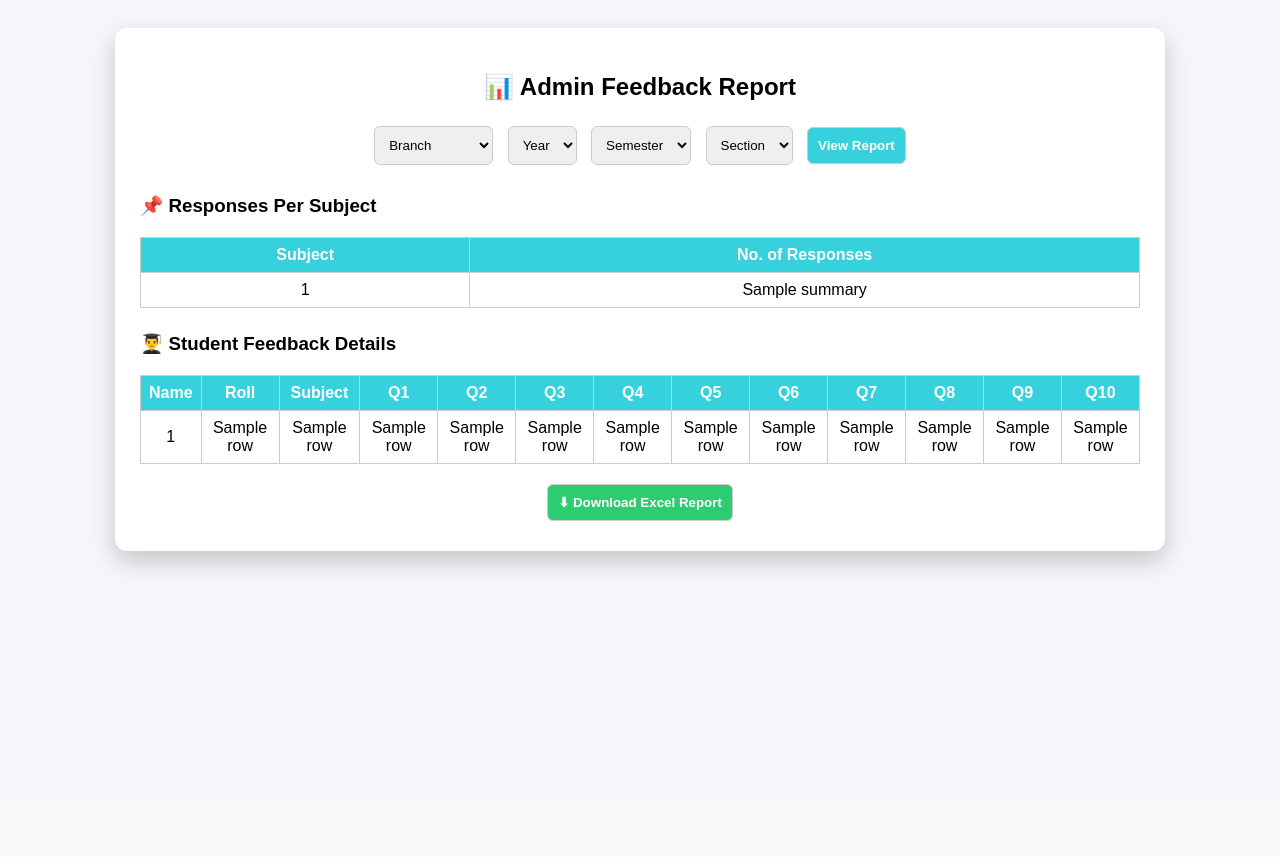
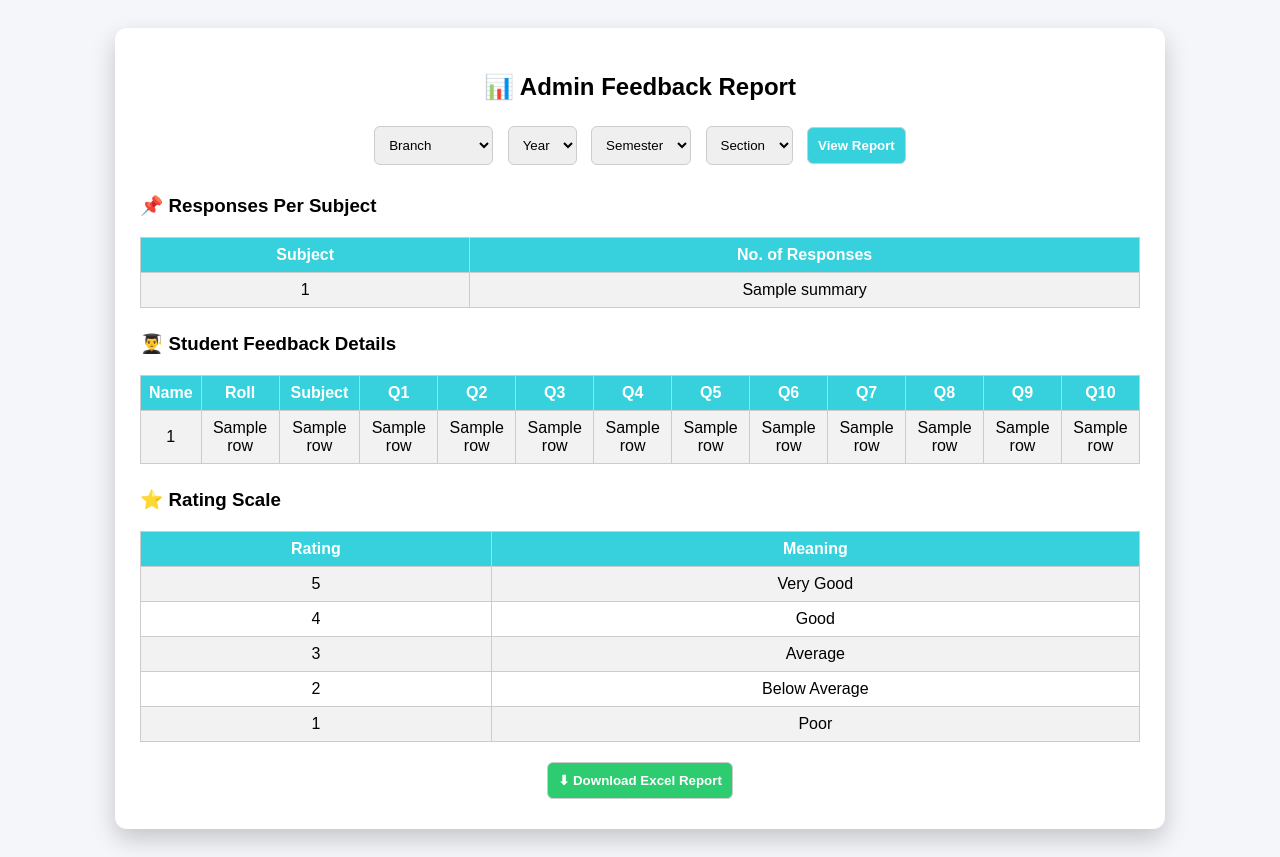
Before and after one commit to Vivekanandhan7677/MRCE_FEEDBACK, a Flask app: template templates/admin_report.html in a window 1280 px wide. Before the commit the page ends 572 px from the top, so only its background shows below. Run offline with Flask 3, Linux system fonts and the light colour scheme; the template is opened without the code that fills it: most values are stand-ins (such as "Sample title", 1, 10 or a date in 2020); some libraries are stand-ins or nearby versions.

```diff
--- a/templates/admin_report.html
+++ b/templates/admin_report.html
@@ -61,6 +61,11 @@ th,td{
 th{
   background:#36d1dc;
   color:white;
+}
+
+/* ⭐ Optional styling improvement */
+table tr:nth-child(even){
+  background:#f2f2f2;
 }
 
 .download-btn{
@@ -167,6 +172,20 @@ th{
 {% endfor %}
 </table>
 
+<!-- ⭐ RATING SCALE TABLE -->
+<h3 class="section-title">⭐ Rating Scale</h3>
+<table>
+<tr>
+  <th>Rating</th>
+  <th>Meaning</th>
+</tr>
+<tr><td>5</td><td>Very Good</td></tr>
+<tr><td>4</td><td>Good</td></tr>
+<tr><td>3</td><td>Average</td></tr>
+<tr><td>2</td><td>Below Average</td></tr>
+<tr><td>1</td><td>Poor</td></tr>
+</table>
+
 <!-- ✅ DOWNLOAD BUTTON -->
 <form method="POST" action="/download_excel">
     <input type="hidden" name="branch" value="{{ selected.branch }}">
```
